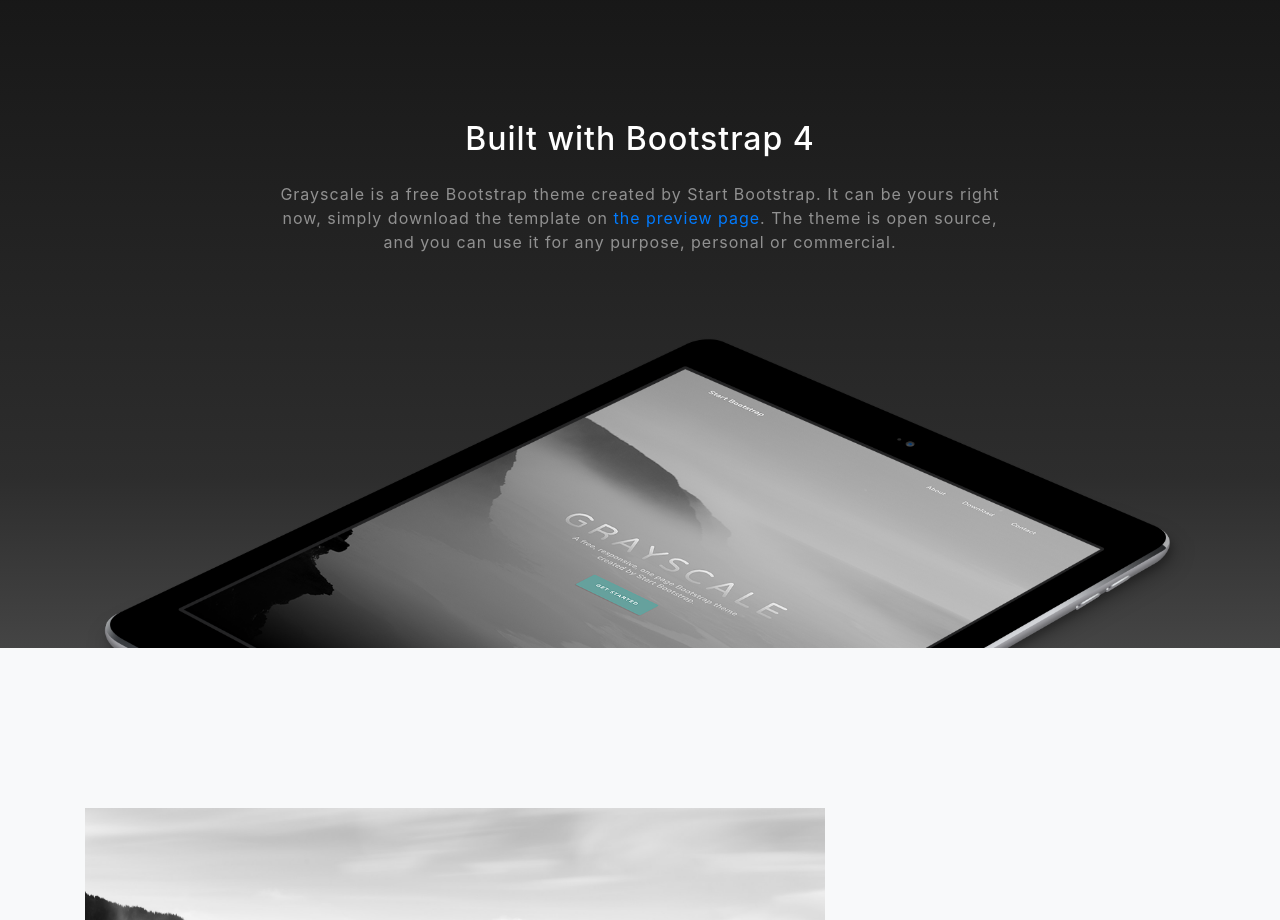
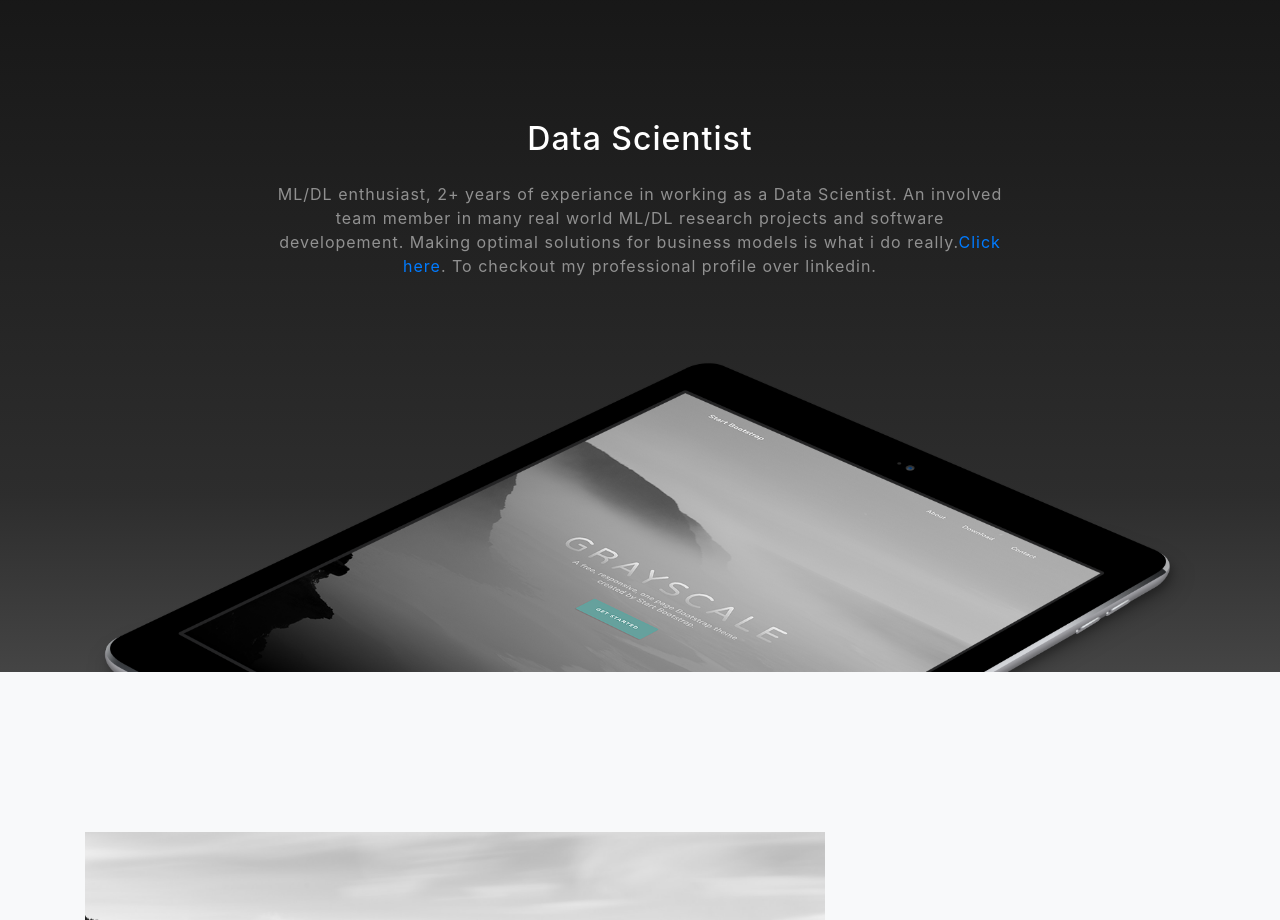
Before and after one commit to harshaljaiswal/harshaljaiswal.github.io, a website with bundled scripts: page index.html in a window 1280 px wide. Shown: the part 840-1760 px from the top of the page. Built offline with nearby package versions, Linux system fonts and the light colour scheme.

Commit message:
about section
about section

```diff
--- a/index.html
+++ b/index.html
@@ -65,9 +65,8 @@
     <div class="container">
       <div class="row">
         <div class="col-lg-8 mx-auto">
-          <h2 class="text-white mb-4">Built with Bootstrap 4</h2>
-          <p class="text-white-50">Grayscale is a free Bootstrap theme created by Start Bootstrap. It can be yours right now, simply download the template on
-            <a href="http://startbootstrap.com/template-overviews/grayscale/">the preview page</a>. The theme is open source, and you can use it for any purpose, personal or commercial.</p>
+          <h2 class="text-white mb-4">Data Scientist</h2>
+          <p class="text-white-50">ML/DL enthusiast, 2+ years of experiance in working as a Data Scientist. An involved team member in many real world ML/DL research projects and software developement. Making optimal solutions for business models is what i do really.<a href="https://www.linkedin.com/in/harshaljaiswal">Click here</a>. To checkout my professional profile over linkedin.</p>
         </div>
       </div>
       <img src="img/ipad.png" class="img-fluid" alt="">
```
